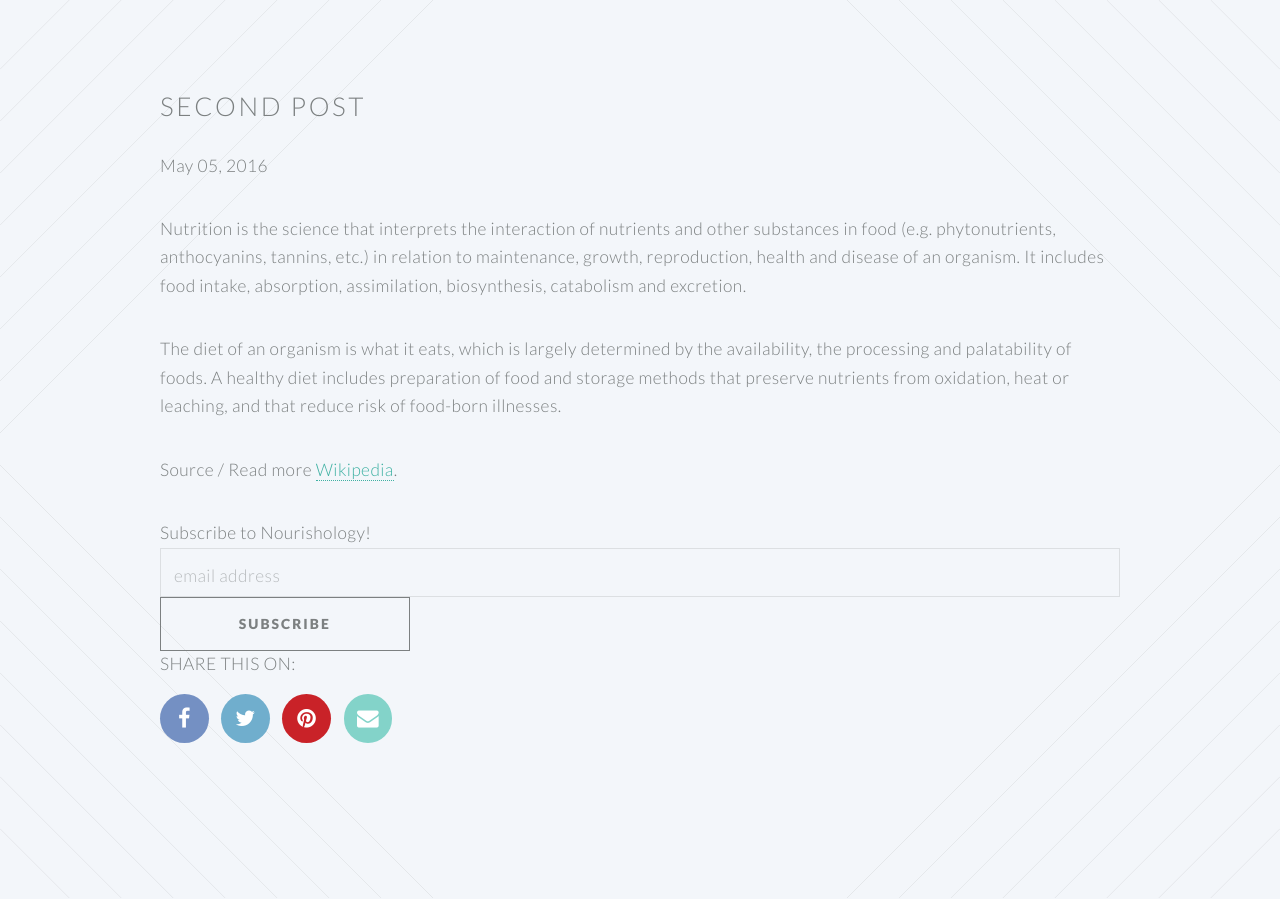
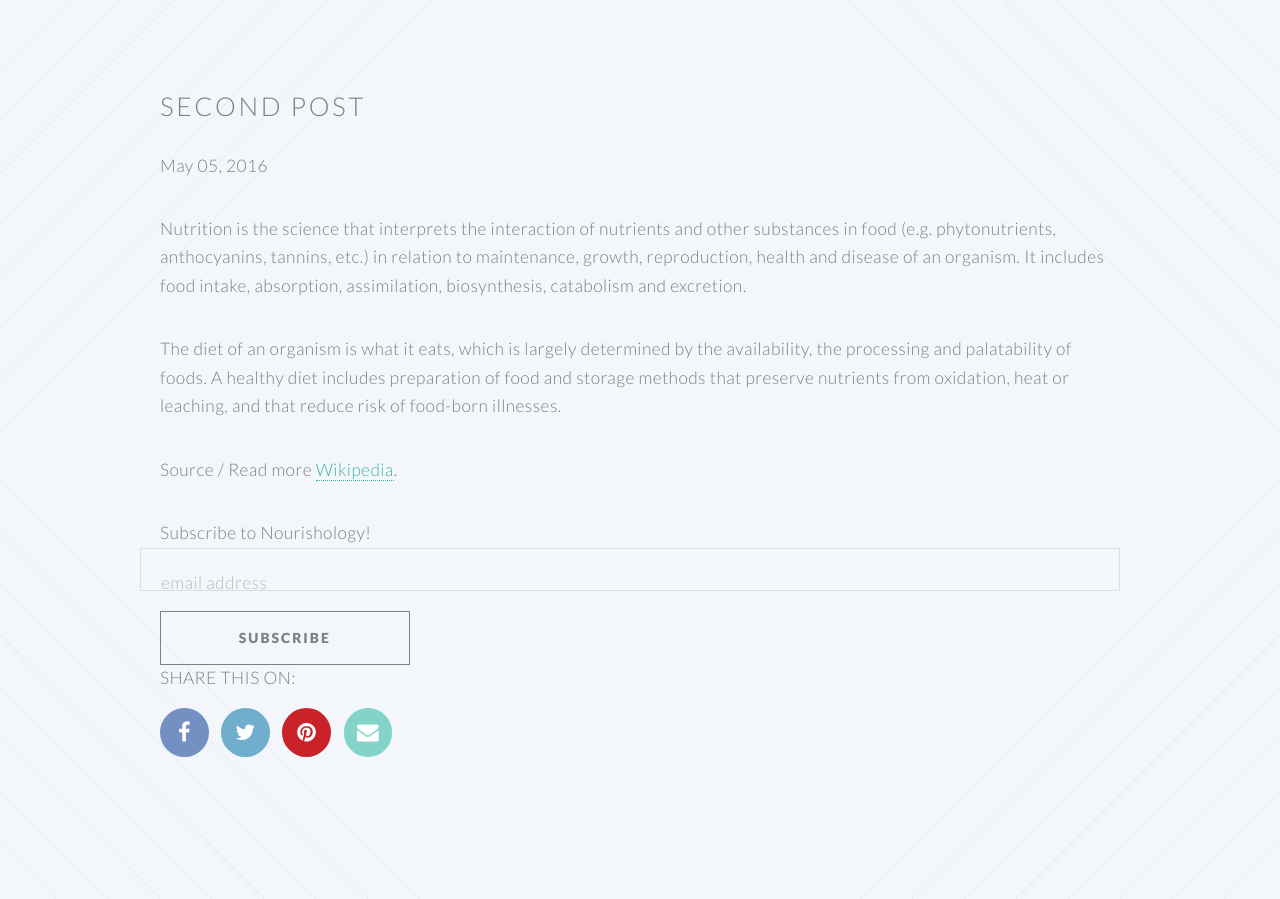
Before and after one commit to lmchristensen23/lmchristensen23.github.io, a Jekyll site: the page built from _posts/2016-05-05-second-post.md, in a window 1280 px wide. Shown: the part 543-1442 px from the top of the page. Built offline with Jekyll 4.4.1, drawn with Linux system fonts in a browser that asks for light colours; comment, search, counter and statistics services are not loaded; grey boxes are pictures that could not be loaded.

Commit message:
Update post.html

```diff
--- a/_layouts/post.html
+++ b/_layouts/post.html
@@ -16,9 +16,9 @@ layout: default
 	/* Add your own MailChimp form style overrides in your site stylesheet or in this style block.
 	   We recommend moving this block and the preceding CSS link to the HEAD of your HTML file. */
   </style>
-  <div class="share-icons">
+  <div class="content">
   	<form action="//nourishology.us13.list-manage.com/subscribe/post?u=eec851318c04c20adcb6dfef2&amp;id=7c3c0ff234" method="post" id="mc-embedded-subscribe-form" name="mc-embedded-subscribe-form" class="validate" target="_blank" novalidate>
-  	<div id="mc_embed_signup_scroll">
+  	<div class="row 50%">
 		<label for="mce-EMAIL">Subscribe to Nourishology!</label>
 		<input type="email" value="" name="EMAIL" class="email" id="mce-EMAIL" placeholder="email address" required>
 		<!-- real people should not fill this in and expect good things - do not remove this or risk form bot signups-->
```
